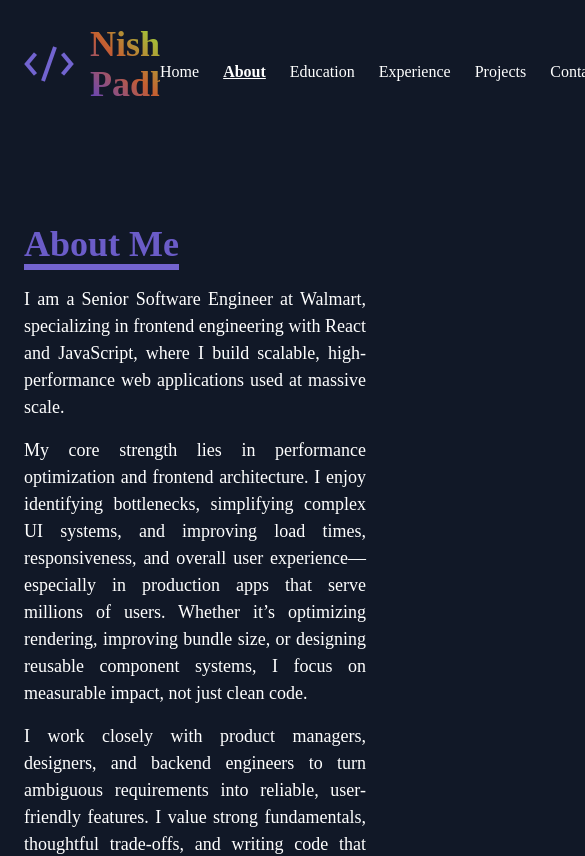
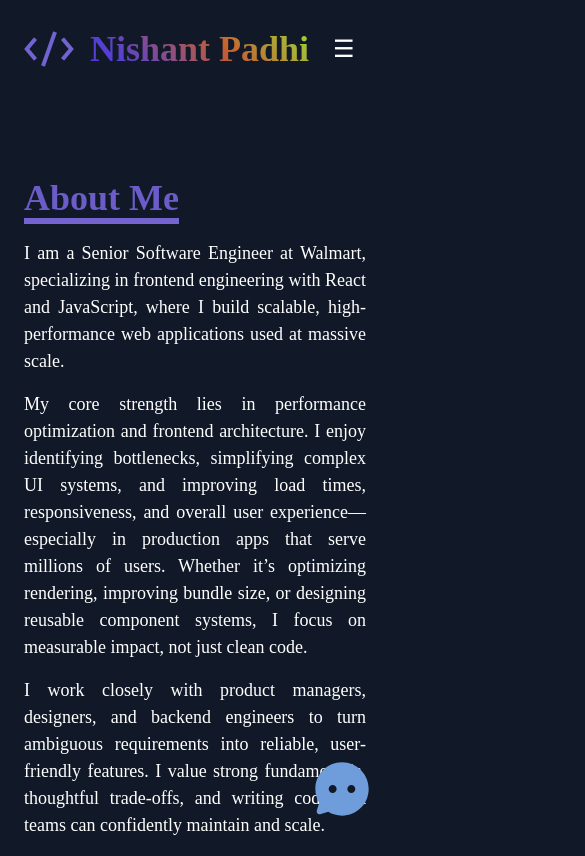
Before and after one commit to NishantPadhi/Nishant-Portfolio, a React (Vite) app: page /about in a window 390 px wide. Shown: the top 856 px of the page, 585 px wide, since content can reach past the window. Built offline with nearby package versions, Linux system fonts and the light colour scheme; a web font is replaced by a local one.

Commit message:
made navbar responsive

```diff
--- a/src/App.jsx
+++ b/src/App.jsx
@@ -1,12 +1,12 @@
-
-import { Routes, Route } from 'react-router-dom'
-import Navbar from './components/common/Navbar'
-import Home from './pages/Home'
-import Education from './pages/Education'
-import Projects from './pages/Projects'
+import {Routes, Route} from 'react-router-dom';
+import Navbar from './components/common/Navbar';
+import Home from './pages/Home';
+import Education from './pages/Education';
+import Projects from './pages/Projects';
 import Experience from './pages/Experience';
 import Contact from './pages/Contact';
 import About from './pages/About';
+import ChatButton from './components/common/ChatButton';
 
 export default function App() {
   return (
@@ -20,6 +20,7 @@ export default function App() {
         <Route path="/projects" element={<Projects />} />
         <Route path="/contact" element={<Contact />} />
       </Routes>
+      <ChatButton />
     </div>
-  )
+  );
 }
--- /dev/null
+++ b/src/components/common/ChatButton.jsx
@@ -0,0 +1,18 @@
+import React from "react";
+import imagepath from '/images/chatImage.svg';
+import lightImage from '/images/chatImageLight.svg';
+import { useTheme } from "../../context/ThemeContext";
+
+export default function ChatButton() {
+  const { theme } = useTheme();
+
+  const isDarkTheme = theme === "dark";
+
+  return (
+    <div className="fixed bottom-4 right-4">
+      <button>
+        <img src={isDarkTheme ? lightImage : imagepath} alt="Chat" className="w-16 h-16"/>
+      </button>
+    </div>
+  );
+}
--- a/src/components/common/Navbar.jsx
+++ b/src/components/common/Navbar.jsx
@@ -1,22 +1,29 @@
+import React, {use, useState} from 'react';
 import {NavLink} from 'react-router-dom';
 import ThemeToggle from './ThemeToggle';
 import {useTranslation} from 'react-i18next';
 import useTypingEffect from '../../hooks/useTypingEffect';
 import imagepath from '/images/logo.png';
+import {useTheme} from '../../context/ThemeContext';
 
 export default function Navbar() {
   const linkClass = ({isActive}) =>
     isActive ? 'font-semibold underline' : 'hover:underline';
   const {i18n, t} = useTranslation();
   const name = useTypingEffect(t('name'), 100);
+  const {theme} = useTheme();
+
+  const [mobileOpen, setMobileOpen] = useState(false);
 
   return (
-    <nav className="flex justify-between items-center py-6">
-      <h1 className="text-4xl font-bold text-gradient pb-4 flex items-center">
-        <img src={imagepath} alt="Nishant Padhi - logo" className="mr-4"/>
+    <header className="flex">
+      <div className="flex justify-between items-center py-6 flex-1">
+        <h1 className="text-4xl font-bold text-gradient flex items-center">
+          <img src={imagepath} alt="Nishant Padhi - logo" className="mr-4" />
           {name}
         </h1>
-      <div className="flex gap-6 items-center">
+        <nav className="space-x-6 flex-1">
+          <ul className="hidden md:flex w-100% justify-end items-center gap-6">
             <NavLink to="/" className={linkClass}>
               {t('home')}
             </NavLink>
@@ -44,7 +51,71 @@ export default function Navbar() {
               <option value="hi">HI</option>
               <option value="or">OR</option>
             </select>
+          </ul>
+          <button
+            onClick={() => setMobileOpen(true)}
+            className="md:hidden text-2xl"
+          >
+            ☰
+          </button>
+        </nav>
       </div>
-    </nav>
+      {/* ================= MOBILE MENU ================= */}
+      {/* Visible ONLY below md */}
+      <div
+        className={`
+          fixed inset-0 bg-white z-50 transform transition-transform duration-300
+          md:hidden
+          ${mobileOpen ? 'translate-x-0' : '-translate-x-full'}
+          ${theme === 'dark' ? 'backColor-dark' : 'backColor-light'}
+        `}
+      >
+        {/* Close Button */}
+        <div className="flex justify-end p-4">
+          <button onClick={() => setMobileOpen(false)} className="text-2xl">
+            ✕
+          </button>
+        </div>
+
+        {/* Mobile Menu Items */}
+        <ul className="flex flex-col items-center gap-6 text-lg mt-10">
+          <div
+            className="flex flex-col items-center gap-6 text-lg"
+            onClick={() => setMobileOpen(false)}
+          >
+            <NavLink to="/" className={linkClass}>
+              {t('home')}
+            </NavLink>
+            <NavLink to="/about" className={linkClass}>
+              {t('about')}
+            </NavLink>
+            <NavLink to="/education" className={linkClass}>
+              {t('education')}
+            </NavLink>
+            <NavLink to="/experience" className={linkClass}>
+              {t('experience')}
+            </NavLink>
+            <NavLink to="/projects" className={linkClass}>
+              {t('projects')}
+            </NavLink>
+            <NavLink to="/contact" className={linkClass}>
+              {t('contact')}
+            </NavLink>
+            <ThemeToggle />
+          </div>
+          <select
+            onChange={(e) => i18n.changeLanguage(e.target.value)}
+            className="bg-transparent"
+          >
+            <option value="en">EN</option>
+            <option value="hi">HI</option>
+            <option value="or">OR</option>
+          </select>
+        </ul>
+      </div>
+
+      {/* Spacer so content doesn’t go under fixed navbar */}
+      <div className="h-16"></div>
+    </header>
   );
 }
--- a/src/index.css
+++ b/src/index.css
@@ -113,3 +113,17 @@ div.card-description {
 .light [class^="SearchInput-"] {
   color: white
 }
+
+.backColor-light {
+  background-color: #fff;
+  color: black;
+}
+
+.backColor-dark {
+  background-color: #111827;
+  color: white;
+}
+
+.flex-1 {
+  flex-grow: 1;
+}
--- a/src/pages/About.jsx
+++ b/src/pages/About.jsx
@@ -15,7 +15,7 @@ export default function About() {
         <p className="mt-4">{t('home3')}</p>
         <p className="mt-4">{t('home4')}</p>
         <p className="mt-4">{t('home6')}</p>
-        <p className="mt-8 flex gap-4">
+        <p className="mt-8 mb-16 flex gap-4">
           <Square />
           <Square />
           <Square />
```
Also changed, not shown: public/images/chatImage.svg (added), public/images/chatImageLight.svg (added). Lines whose indentation alone changed are shown as unchanged.
